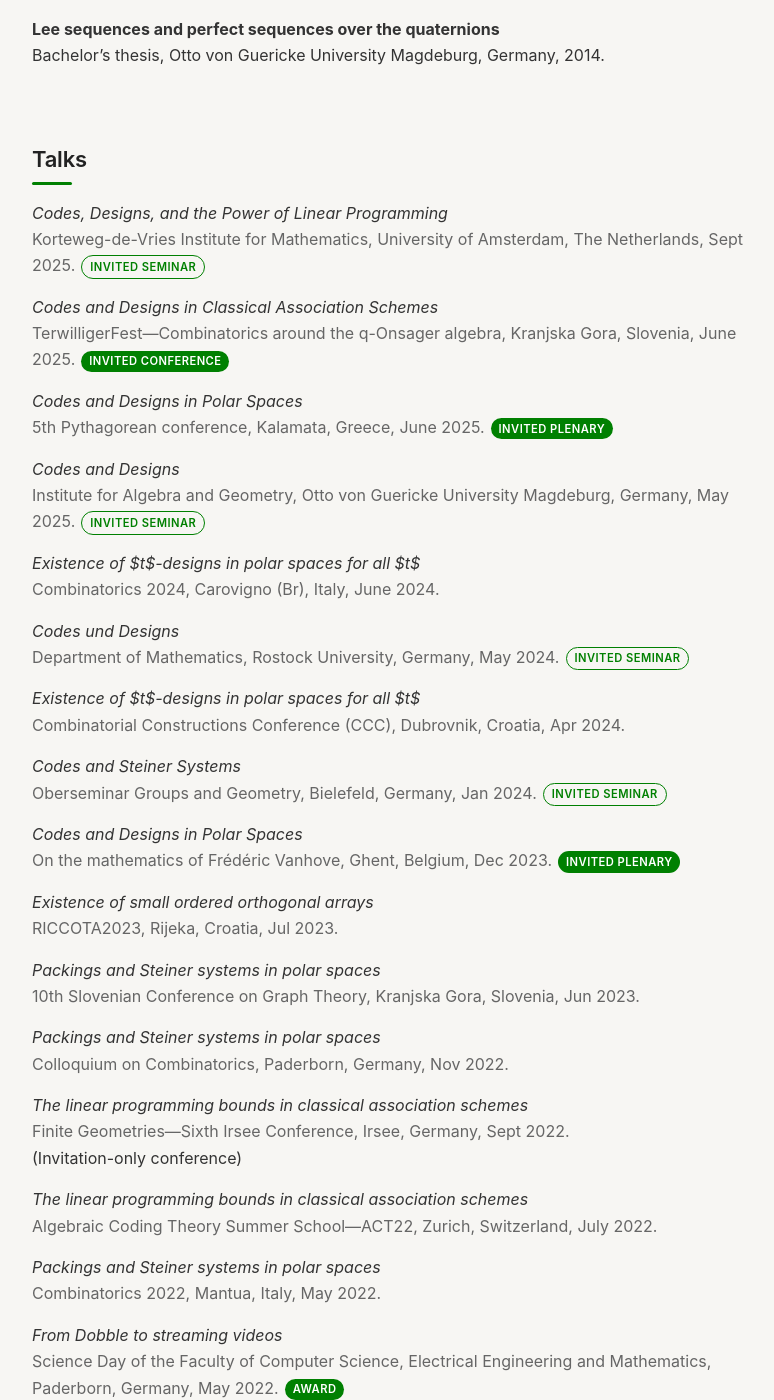
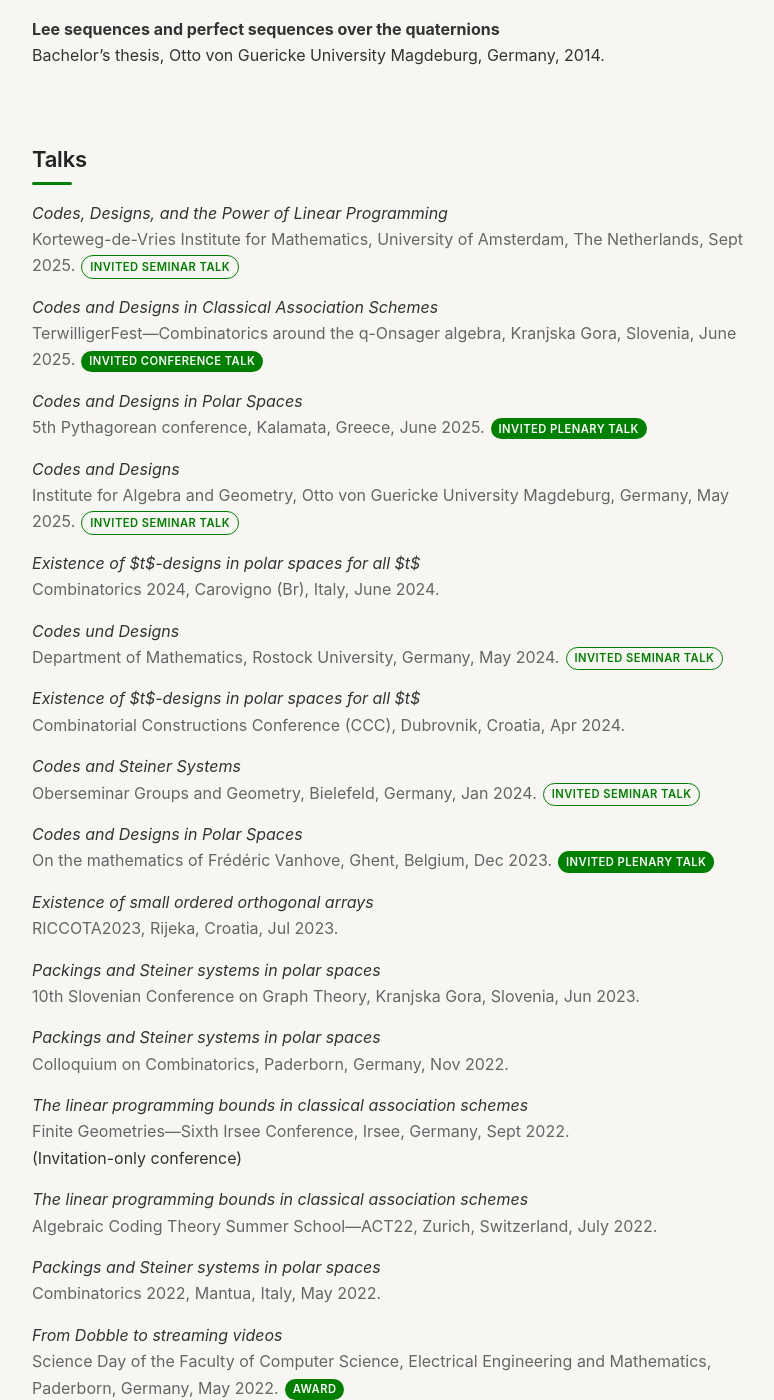
Before and after one commit to charleneweiss/charleneweiss.github.io, a Jekyll site: the page built from research.md, in a window 1280 px wide and 1400 px high, scrolled down 1190 px. Shown: the whole window, without its empty margins (248-1022 px from the left). Built offline with Jekyll 4.4.1, drawn with Linux system fonts in a browser that asks for light colours; a script that is not in the unit is left out.

Commit message:
added "talk" in tags

```diff
--- a/research.md
+++ b/research.md
@@ -65,31 +65,31 @@ Bachelor's thesis, Otto von Guericke University Magdeburg, Germany, 2014.
 ## Talks
 
 *Codes, Designs, and the Power of Linear Programming* \
-  <span class="muted">  Korteweg-de-Vries Institute for Mathematics, University of Amsterdam, The Netherlands, Sept 2025.</span> <span class="tag tag-seminar">Invited seminar</span>
+  <span class="muted">  Korteweg-de-Vries Institute for Mathematics, University of Amsterdam, The Netherlands, Sept 2025.</span> <span class="tag tag-seminar">Invited seminar talk</span>
 
 *Codes and Designs in Classical Association Schemes* \
-  <span class="muted"> TerwilligerFest---Combinatorics around the q-Onsager algebra, Kranjska Gora, Slovenia, June 2025.</span> <span class="tag tag-invited">Invited conference</span>
+  <span class="muted"> TerwilligerFest---Combinatorics around the q-Onsager algebra, Kranjska Gora, Slovenia, June 2025.</span> <span class="tag tag-invited">Invited conference talk</span>
 
 *Codes and Designs in Polar Spaces* \
-  <span class="muted"> 5th Pythagorean conference, Kalamata, Greece, June 2025.</span> <span class="tag tag-invited">Invited plenary</span>
+  <span class="muted"> 5th Pythagorean conference, Kalamata, Greece, June 2025.</span> <span class="tag tag-invited">Invited plenary talk</span>
 
 *Codes and Designs* \
-  <span class="muted"> Institute for Algebra and Geometry, Otto von Guericke University Magdeburg, Germany, May 2025.</span> <span class="tag tag-seminar">Invited seminar</span>
+  <span class="muted"> Institute for Algebra and Geometry, Otto von Guericke University Magdeburg, Germany, May 2025.</span> <span class="tag tag-seminar">Invited seminar talk</span>
 
 *Existence of $t$-designs in polar spaces for all $t$*\
   <span class="muted">Combinatorics 2024, Carovigno (Br), Italy, June 2024.</span>
 
 *Codes und Designs* \
-  <span class="muted"> Department of Mathematics, Rostock University, Germany, May 2024.</span> <span class="tag tag-seminar">Invited seminar</span>
+  <span class="muted"> Department of Mathematics, Rostock University, Germany, May 2024.</span> <span class="tag tag-seminar">Invited seminar talk</span>
 
 *Existence of $t$-designs in polar spaces for all $t$*\
   <span class="muted">Combinatorial Constructions Conference (CCC), Dubrovnik, Croatia, Apr 2024.</span>
 
 *Codes and Steiner Systems* \
-  <span class="muted">Oberseminar Groups and Geometry, Bielefeld, Germany, Jan 2024.</span> <span class="tag tag-seminar">Invited seminar</span>
+  <span class="muted">Oberseminar Groups and Geometry, Bielefeld, Germany, Jan 2024.</span> <span class="tag tag-seminar">Invited seminar talk</span>
 
 *Codes and Designs in Polar Spaces* \
-  <span class="muted">On the mathematics of Frédéric Vanhove, Ghent, Belgium, Dec 2023.</span> <span class="tag tag-invited">Invited plenary</span>
+  <span class="muted">On the mathematics of Frédéric Vanhove, Ghent, Belgium, Dec 2023.</span> <span class="tag tag-invited">Invited plenary talk</span>
 
 *Existence of small ordered orthogonal arrays*\
   <span class="muted">RICCOTA2023, Rijeka, Croatia, Jul 2023.</span>
```
